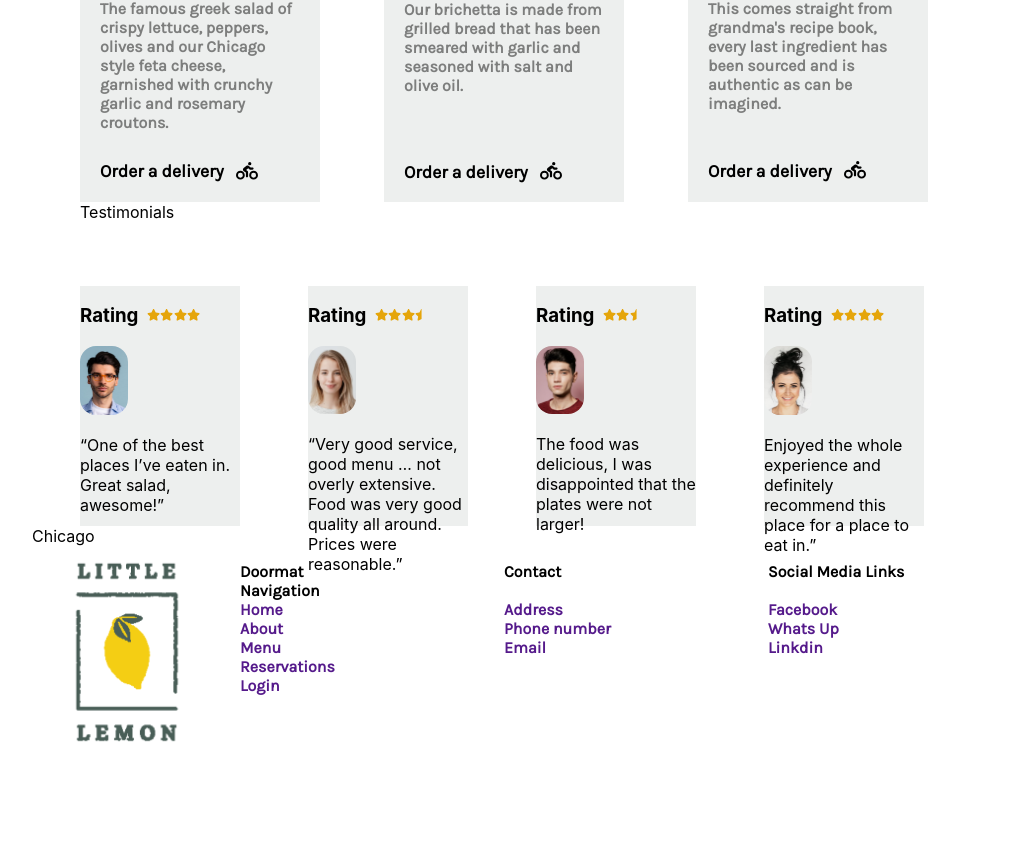
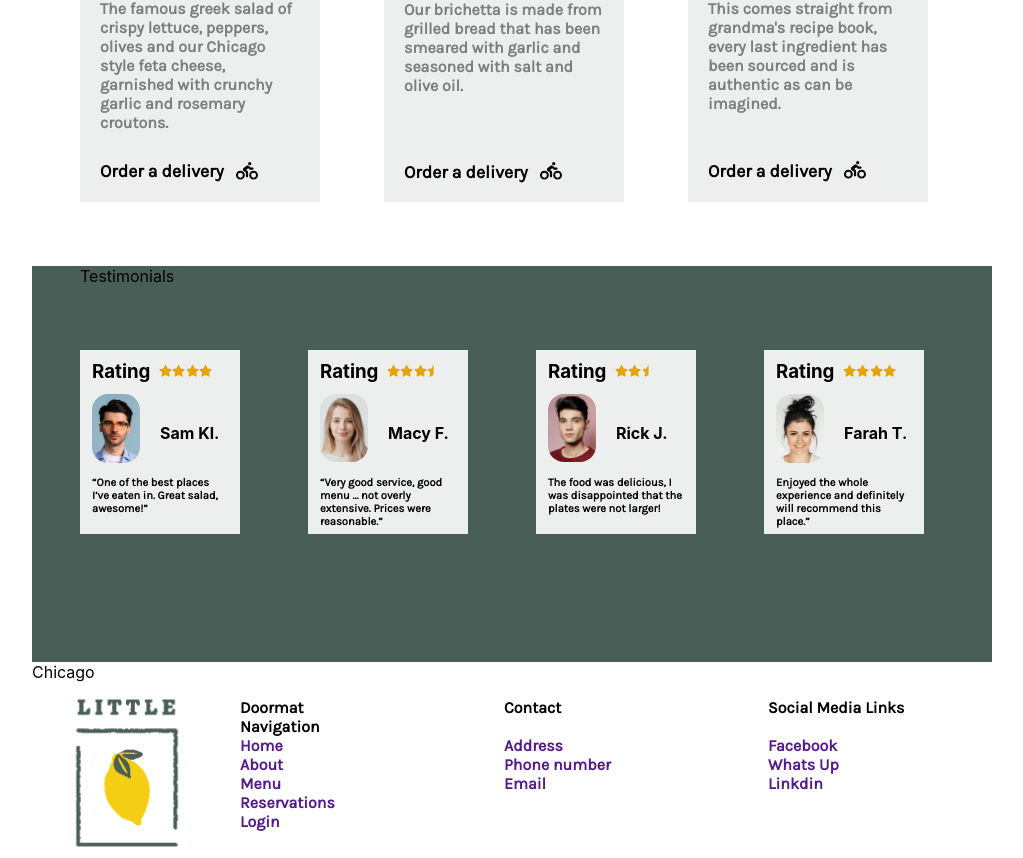
Before and after one commit to samprint/capstoneprj2, a React (Create React App) app: page / in a window 1280 px wide. Shown: the part 953-1811 px from the top of the page, without its empty margins (128-1151 px from the left). Before the commit the page ends 1711 px from the top, so only its background shows below. Built offline with nearby package versions, Linux system fonts and the light colour scheme; a web font is replaced by a local one.

Commit message:
Setting up the app components - week2 - 16

```diff
--- a/public/style.css
+++ b/public/style.css
@@ -154,6 +154,7 @@
 
 .specials {
     margin-left: 3rem;
+    margin-bottom: 4rem;
 }
 
 .specials .toprow {
@@ -242,31 +243,66 @@
 /* End Specials */
 
 /* Start testimonials */
-.testimonials {
-    margin-left: 3rem;
+.testimonials0 {
+    background-color: #495E57;
 }
 
-.testimonials .customers {
+.testimonials1 {
+    margin-left: 3rem;
+    padding-bottom: 8rem;
+}
+
+.testimonials1 .customers {
     display: grid;
     grid-template-columns: repeat(auto-fit, minmax(10rem, 1fr));
+    /* margin-bottom: 3rem; */
 }
 
-.testimonials .customers .onetestimonial {
+.testimonials1 .customers .onetestimonial {
     background-color: #EDEFEE;
     margin-top: 4rem;
     width: 10rem;
-    height: 15rem;
+    height: 11.5rem;
     text-align:left;
 }
-.testimonials .customers img {
+.testimonials1 .customers .onetestimonial .content img {
     width: 3rem;
     border-top-left-radius: 1rem;
     border-top-right-radius: 1rem;
     border-bottom-left-radius: 1rem;
     border-bottom-right-radius: 1rem;
+    margin-top: -0.5rem;
+    margin-bottom: -0.5rem;
+    margin-right: -0.5;
 }
 
+.testimonials1 .customers .onetestimonial .content {
+    /* margin: 0.75rem; */
+    margin-top: -0.5rem;
+    margin-left: .75rem;
+    margin-right: .75rem;
+}
 
+.testimonials1 .customers .onetestimonial .content p{
+    font-family: 'Karla';
+    font-kerning: auto;
+    font-size: 0.7rem;
+    font-weight:bold;
+    color:black;
+}
+
+.testimonials1 .customers .onetestimonial .content h3 h4{
+    font-family: 'Karla';
+    font-kerning: auto;
+    font-size: 1rem;
+    font-weight:bold;
+    color:black;
+}
+
+.testimonials1 .customers .onetestimonial .imagename {
+    display: grid;
+    grid-template-columns: repeat(auto-fit, minmax(3rem, 1fr));
+}
 /* End testimonials */
 
 /*********** End HomePage *****************/
--- a/src/components/Testimonials.js
+++ b/src/components/Testimonials.js
@@ -9,12 +9,14 @@ import customer4 from "../images/P4_m.jpg"
 
 const Testimonials = () => {
     return(
-        <div className="testimonials">
+        <div className='testimonials0'>
+            <div className="testimonials1">
                 <div>
                     Testimonials
                 </div>
                 <div className="customers">
                     <div className="onetestimonial">
+                        <div className='content'>
                             <h3>
                                 Rating
                                 &nbsp;
@@ -23,12 +25,17 @@ const Testimonials = () => {
                                 <FontAwesomeIcon icon={faStar} size="2xs" style={{color: "#e5a50a",}} />
                                 <FontAwesomeIcon icon={faStar} size="2xs" style={{color: "#e5a50a",}} />
                             </h3>
-                    <img src={customer1} alt="customer 1" />
+                            <div className='imagename'>
+                                <div><img src={customer1} alt="customer 1" /></div>
+                                <div><h4>Sam Kl.</h4></div>
+                            </div>
                             <p>
                             “One of the best places I’ve eaten in. Great salad, awesome!”
                             </p>
                         </div>
+                    </div>
                     <div className="onetestimonial">
+                        <div className='content'>
                             <h3>
                                 Rating
                                 &nbsp;
@@ -37,12 +44,17 @@ const Testimonials = () => {
                                 <FontAwesomeIcon icon={faStar} size="2xs" style={{color: "#e5a50a",}} />
                                 <FontAwesomeIcon icon={faStarHalf} size="2xs" style={{color: "#e5a50a",}} />
                             </h3>
-                    <img src={customer2} alt="customer 2" />
+                            <div className='imagename'>
+                                <div><img src={customer2} alt="customer 2" /></div>
+                                <div><h4>Macy F.</h4></div>
+                            </div>
                             <p>
-                    “Very good service, good menu … not overly extensive. Food was very good quality all around. Prices were reasonable.”
+                            “Very good service, good menu … not overly extensive. Prices were reasonable.”
                             </p>
                         </div>
+                    </div>
                     <div className="onetestimonial">
+                        <div className='content'>
                             <h3>
                                 Rating
                                 &nbsp;
@@ -50,10 +62,15 @@ const Testimonials = () => {
                                 <FontAwesomeIcon icon={faStar} size="2xs" style={{color: "#e5a50a",}} />
                                 <FontAwesomeIcon icon={faStarHalf} size="2xs" style={{color: "#e5a50a",}} />
                             </h3>
-                    <img src={customer3} alt="customer 3" />
+                            <div className='imagename'>
+                                <div><img src={customer3} alt="customer 3" /></div>
+                                <div><h4>Rick J.</h4></div>
+                            </div>
                             <p>The food was delicious, I was disappointed that the plates were not larger!</p>
                         </div>
+                    </div>
                     <div className="onetestimonial">
+                        <div className='content'>
                             <h3>
                                 Rating
                                 &nbsp;
@@ -62,10 +79,15 @@ const Testimonials = () => {
                                 <FontAwesomeIcon icon={faStar} size="2xs" style={{color: "#e5a50a",}} />
                                 <FontAwesomeIcon icon={faStar} size="2xs" style={{color: "#e5a50a",}} />
                             </h3>
-                    <img src={customer4} alt="customer 4" />
+                            <div className='imagename'>
+                                <div><img src={customer4} alt="customer 4" /></div>
+                                <div><h4>Farah T.</h4></div>
+                            </div>
                             <p>
-                    Enjoyed the whole experience and definitely recommend this place for a place to eat in.”
+                            Enjoyed the whole experience and definitely will recommend this place.”
                             </p>
+                        </div>
+                    </div>
                 </div>
             </div>
         </div>
```
Lines whose indentation alone changed are shown as unchanged.
